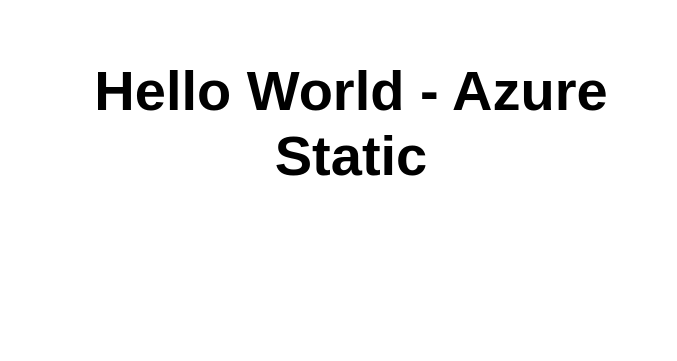
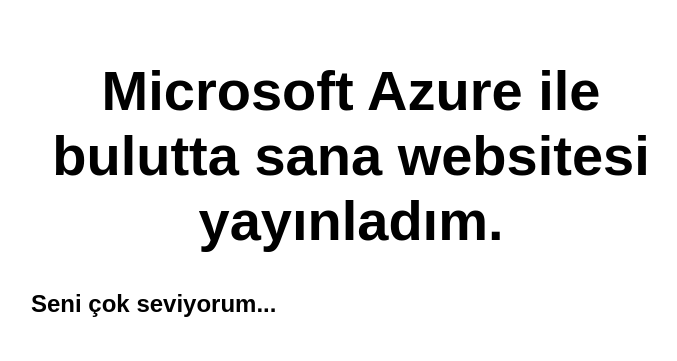
Before and after one commit to Miecevit/Azure_test, a website: page src/index.html in a window 1280 px wide. Shown: the whole page, without its empty margins (289-966 px from the left). Drawn offline with Linux system fonts and the light colour scheme.

Commit message:
Update index.html

```diff
--- a/src/index.html
+++ b/src/index.html
@@ -10,7 +10,8 @@
 
 <body>
   <main>
-    <h1>Hello World - Azure Static</h1>
+    <h1>Microsoft Azure ile bulutta sana websitesi yayınladım.</h1>
+    <h2>Seni çok seviyorum...</h2>
   </main>
 </body>
 
```
